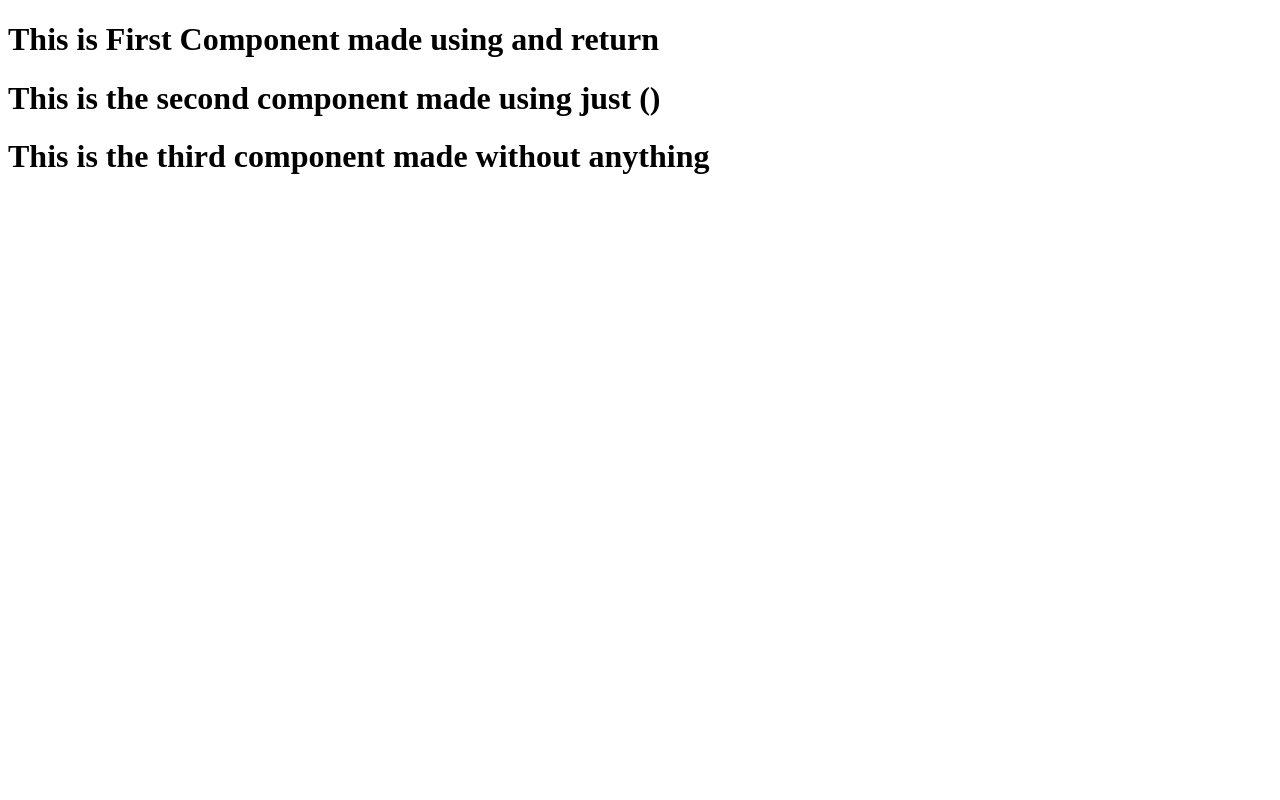
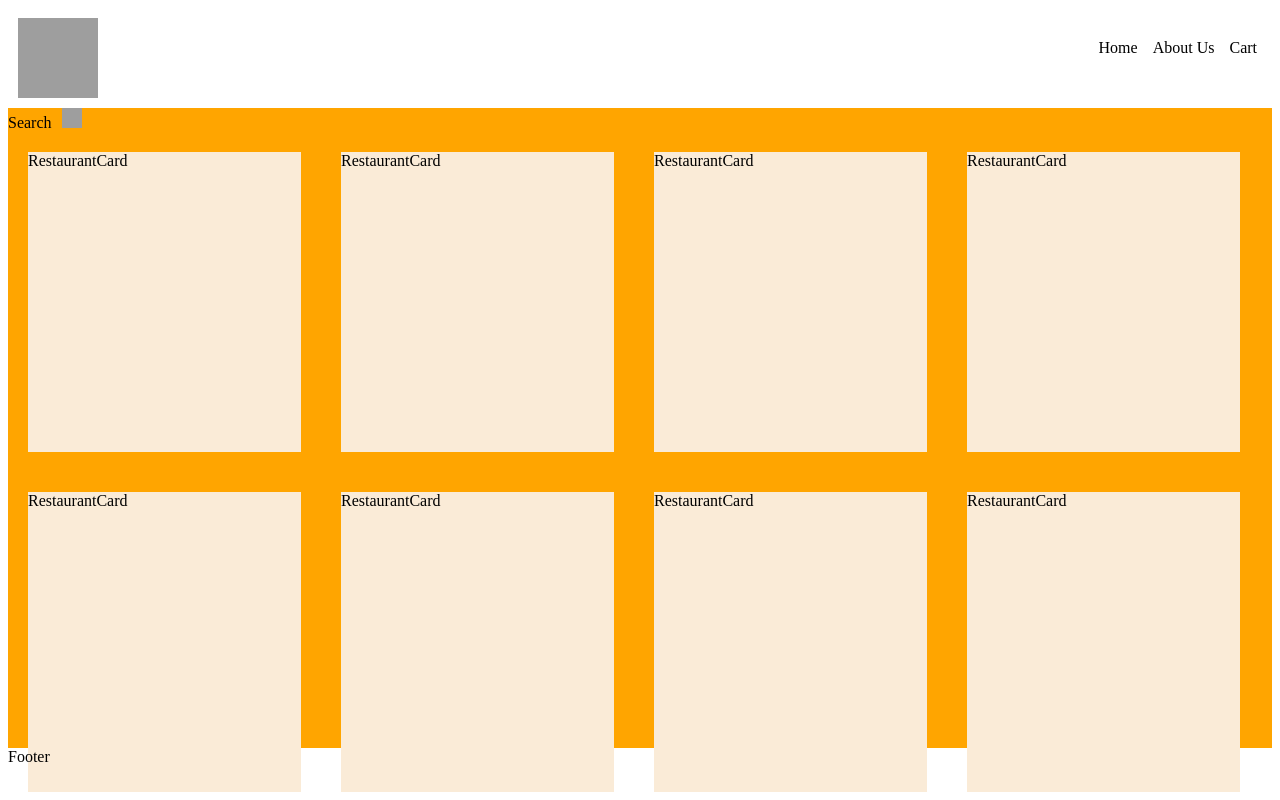
Before and after one commit to sp-a-in/react-ion, a React app: page / in a window 1280 px wide. Shown: the top 800 px of the page. Built offline with nearby package versions, Linux system fonts and the light colour scheme; grey boxes are pictures that could not be loaded.

Commit message:
Fast Food App

```diff
--- a/something.js
+++ b/something.js
@@ -14,23 +14,103 @@ import ReactDOM from "react-dom/client";
 //     id: "somecss"
 // }, "CHALO BHAI");
 
-let ComponentOne = () => {
-    return <h1> This is First Component made using {} and return</h1>
-};
+// let ComponentOne = () => {
+//     return <h1> This is First Component made using {} and return</h1>
+// };
 
-let ComponentThree = () => <h1>This is the third component made without anything</h1>
+// let ComponentThree = () => <h1>This is the third component made without anything</h1>
 
-let ComponentTwo = () => (
-    <div id="container">
-        <ComponentOne />
-        <h1>This is the second component made using just ()</h1>
-        <ComponentThree />
-    </div>
-);
+// const someInteger = 100;
+
+// let ComponentTwo = () => (
+//     <div id="container">
+//         {someInteger}
+//         <ComponentOne />
+//         <h1>This is the second component made using just ()</h1>
+//         <ComponentThree />
+//     </div>
+// );
+
+let RestaurantCard = () => {
+    return (
+        <div className="restaurantCard">
+            RestaurantCard
+        </div>
+    )
+}
+
+let Header = () => {
+    return (
+        <div className="header">
+            <div className="logo">
+                <img width="100" height="100" src="https://img.icons8.com/clouds/100/street-food.png" alt="street-food"/>
+            </div>
+            <div className="navItems">
+                <ul className="itemList">
+                    <li>
+                        Home
+                    </li>
+                    <li>
+                        About Us
+                    </li>
+                    <li>
+                        Cart
+                    </li>
+                </ul>
+            </div>
+        </div>
+    )
+}
+
+let Body = () => {
+    return (
+        <div className="body">
+            <div className="searchBar">
+                <span>Search</span>
+                <img src="https://img.icons8.com/?size=100&id=132&format=png&color=000000" className="searchIcon" />
+            </div>
+            <div className="restaurants">
+                <RestaurantCard />
+                <RestaurantCard />
+                <RestaurantCard />
+                <RestaurantCard />
+                <RestaurantCard />
+                <RestaurantCard />
+                <RestaurantCard />
+                <RestaurantCard />
+                <RestaurantCard />
+                <RestaurantCard />
+                <RestaurantCard />
+            </div>
+        </div>
+    )
+}
+
+let Footer = () => {
+    return (
+        <div className="footer">
+            Footer
+        </div>
+    )
+}
+
+let App = () => {
+    return (
+        <div id="app">
+            {/* Header
+            Body
+            Footer */}
+
+            <Header />
+            <Body />
+            <Footer />
+        </div>
+    )
+}
 
 // Component Two is an example of Compoenent Composition
 
 let reactDom = ReactDOM.createRoot(document.getElementById("root"));
 // reactDom.render(jsxHeading)
 
-reactDom.render(<ComponentTwo />);
+reactDom.render(<App />);
--- a/styles.css
+++ b/styles.css
@@ -1,7 +1,59 @@
 #somecss {
     color: red;
+}
+
+.header {
+    height: 10vh;
 }
 
 .myClass {
     color: blue;
 }
+
+.header {
+    display: flex;
+    justify-content: space-between;
+    padding: 10px 10px;
+}
+
+.itemList {
+    display: flex;
+    gap: 5px;
+}
+
+.itemList li {
+    list-style: none;
+    padding: 5px;
+}
+
+.logo img {
+    height: 80px;
+    width: 80px;
+}
+
+.body {
+    background-color: orange;
+    height: 80vh;
+}
+
+.searchIcon {
+    height: 20px;
+    width: 20px;
+    padding-left: 10px;
+}
+
+.restaurantCard {
+    width: 273px;
+    height: 300px;
+    background: antiquewhite;
+    margin: 20px;
+}
+
+.restaurants {
+    display: flex;
+    flex-wrap: wrap;
+}
+
+.footer {
+    height: 10vh;
+}
```
